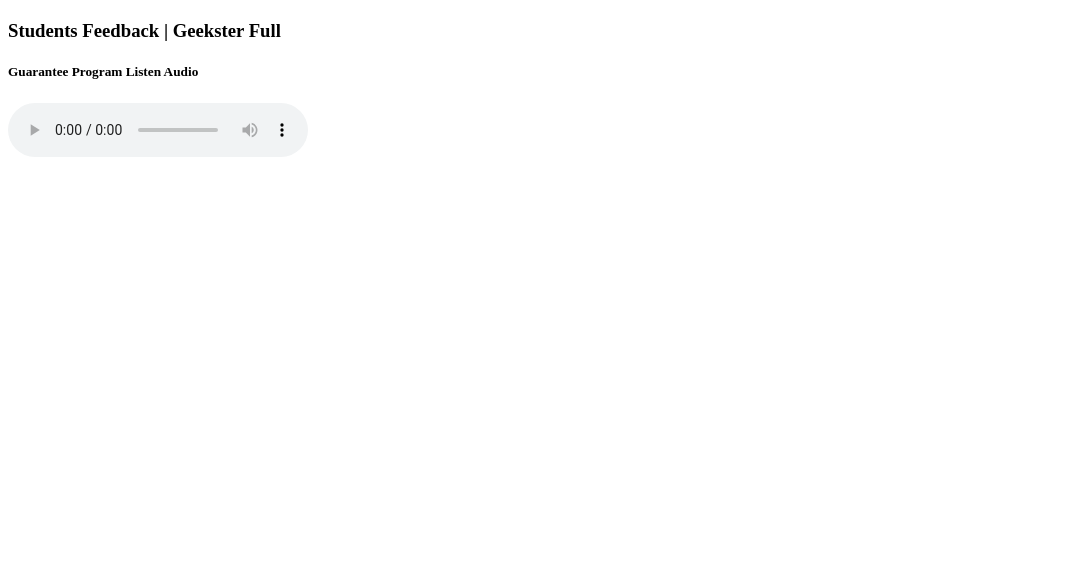
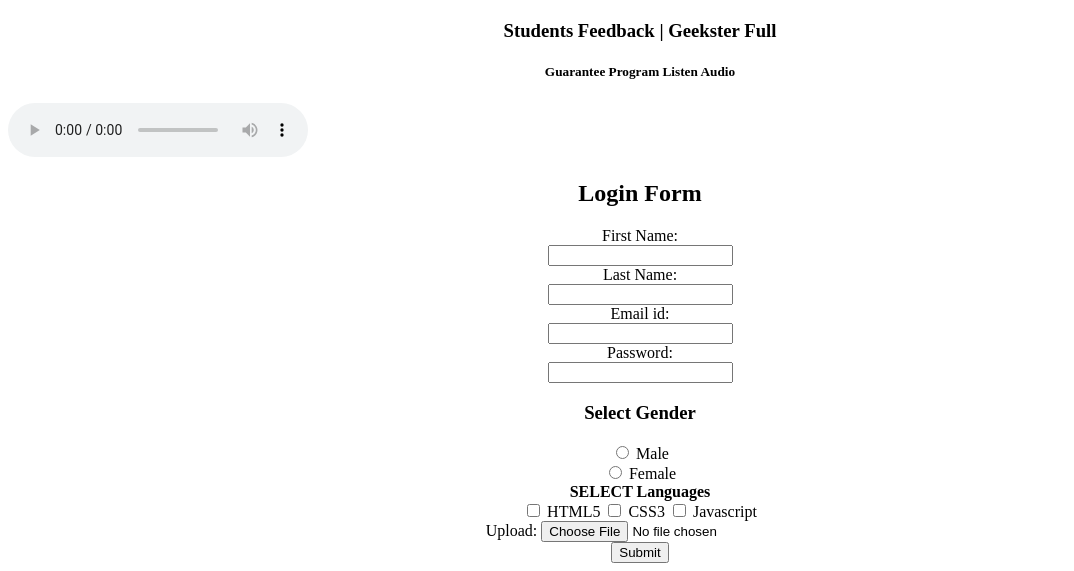
Before and after one commit to Webhusn/personal-portfolio.io, a plain HTML site: page Index.html in a window 1280 px wide. Shown: the part 1614-2185 px from the top of the page, without its empty margins (0-1074 px from the left). Before the commit the page ends 1783 px from the top, so only its background shows below. Drawn offline with Linux system fonts and the light colour scheme.

Commit message:
Update Index.html

```diff
--- a/Index.html
+++ b/Index.html
@@ -24,9 +24,44 @@
      <video controls="controls" src="geeki.mp4" height="80%" width="80%">
     Your browser does not support the HTML5 Video element.
 </video>
-<h3>Students Feedback | Geekster Full</h3>
-<h5>Guarantee Program Listen Audio</h5>
-<audio controls src="geek.mp3"></audio>
+<h3 style="text-align: center;">Students Feedback | Geekster Full</h3>
+<h5 style="text-align: center;">Guarantee Program Listen Audio</h5>
+<audio controls src="geek.mp3" style="text-align: center;"></audio>
+
+<form style="text-align: center;" action="Welcome.html" method="post">
+
+
+	<h2>Login Form</h2>
+  First Name:<br>
+  <input type="text" name="f_name">
+  <br>
+  Last Name:<br>
+  <input type="text" name="l_name">
+  <br>
+  Email id:<br>
+  <input type="Email" name="email_id">
+  <br>
+  Password:<br>
+  <input type="Password" name="Password"><br>
+    <h3>Select Gender</h3>
+        <input type="radio" name="gender" id="male">
+        <label for="male">Male</label><br>
+        <input type="radio" name="gender" id="female">
+        <label for="female">Female</label><br>
+         <b>SELECT Languages</b>
+        <br>
+        <input type="checkbox" name="subject" id="HTML5">
+        <label for="HTML5">HTML5</label>
+        <input type="checkbox" name="subject" id="CSS3">
+        <label for="CSS3">CSS3</label>
+        <input type="checkbox" name="subject" id="javascript">
+        <label for="Javascript">Javascript</label><br>
+
+        <label for="fileselect">Upload:</label>
+        <input type="file" name="upload" id="fileselect"><br>
+        <input type="submit" name="submit">
+	</form>
+
 
 </body>
 </html>
```
